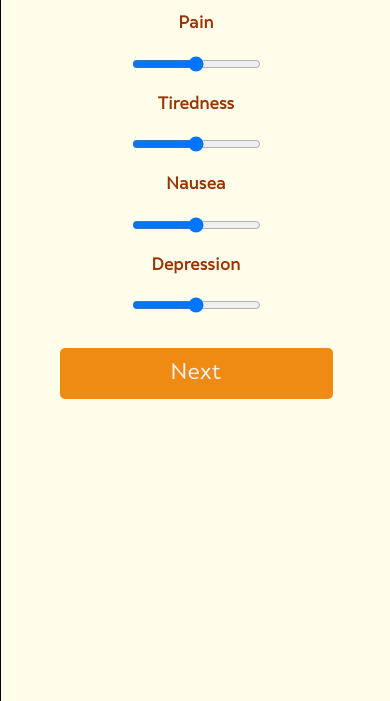
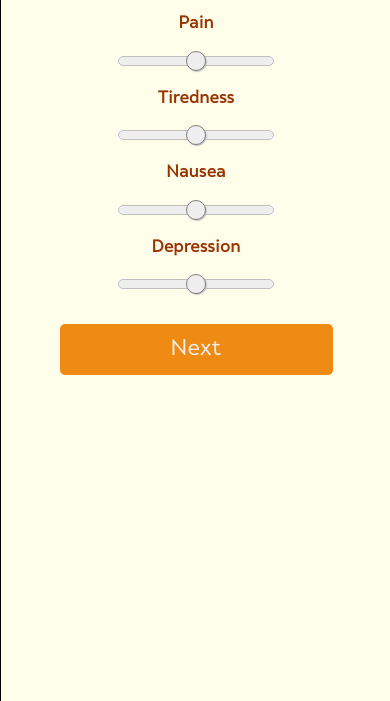
Before and after one commit to timochi/icompass_www, a plain HTML site: page patient/esas_real1.html in a window 390 px wide. Shown: the part 143-844 px from the top of the page. Drawn offline with Linux system fonts and the light colour scheme.

Commit message:
Linked the slider/range css

```diff
--- a/patient/esas_real1.html
+++ b/patient/esas_real1.html
@@ -5,6 +5,7 @@
         <script type="text/javascript" scr="../cordova.js"></script>
         <link rel="stylesheet" type="text/css" href="../css/prima.css">
         <link rel="stylesheet" type="text/css" href="../css/common.css">
+        <link rel="stylesheet" type="text/css" href="../css/slider.css">
         <script src="../js/jquery.js"></script>
         <script src="../js/common.js"></script>
         <script src="../js/meth.js"></script>
```
